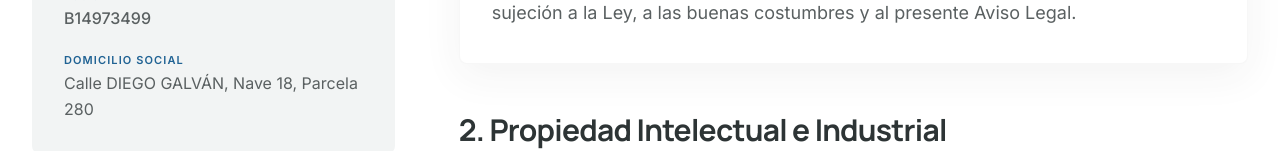
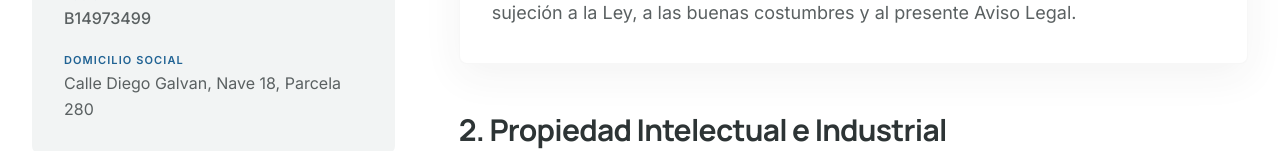
Before and after one commit to Pablocstlpz/castilglass-angular-site, an Angular app: page /aviso-legal in a window 1280 px wide. Shown: the part 675-826 px from the top of the page. Built offline with nearby package versions, Linux system fonts and the light colour scheme.

Commit message:
Corregir la capitalización del nombre de la calle en el aviso legal

```diff
--- a/src/app/components/footerLinks/aviso-legal/aviso-legal.html
+++ b/src/app/components/footerLinks/aviso-legal/aviso-legal.html
@@ -60,7 +60,7 @@
                   >Domicilio Social</span
                 >
                 <p class="font-body text-on-surface-variant leading-relaxed">
-                  Calle DIEGO GALVÁN, Nave 18, Parcela 280<br />
+                  Calle Diego Galvan, Nave 18, Parcela 280<br />
                 </p>
               </div>
             </div>
```
